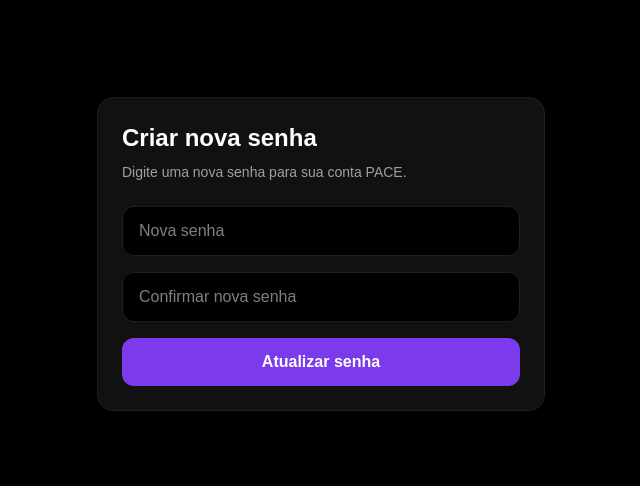
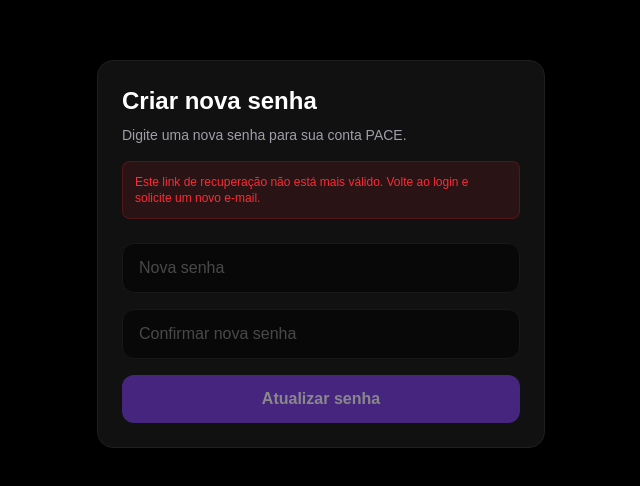
Before and after one commit to Ruxnfaria/pace-app, a Next.js app: page /update-password in a window 1280 px wide. Shown: the part 146-632 px from the top of the page, without its empty margins (319-959 px from the left). Built offline with nearby package versions, Linux system fonts and the light colour scheme; no server answers.

Commit message:
Corrige fluxo de recuperacao de senha

```diff
--- a/src/app/update-password/page.tsx
+++ b/src/app/update-password/page.tsx
@@ -1,6 +1,6 @@
 "use client";
 
-import { useState } from "react";
+import { useEffect, useState } from "react";
 import { createClient } from "@/lib/supabase/client";
 import { useRouter } from "next/navigation";
 
@@ -11,12 +11,60 @@ export default function UpdatePasswordPage() {
   const [password, setPassword] = useState("");
   const [confirmPassword, setConfirmPassword] = useState("");
   const [loading, setLoading] = useState(false);
+  const [checkingSession, setCheckingSession] = useState(true);
+  const [recoveryReady, setRecoveryReady] = useState(false);
   const [error, setError] = useState("");
+
+  useEffect(() => {
+    let mounted = true;
+
+    async function checkRecoverySession() {
+      const {
+        data: { session },
+      } = await supabase.auth.getSession();
+
+      if (mounted && session) {
+        setRecoveryReady(true);
+      }
+
+      setCheckingSession(false);
+    }
+
+    checkRecoverySession();
+
+    const {
+      data: { subscription },
+    } = supabase.auth.onAuthStateChange((event, session) => {
+      if (!mounted) return;
+
+      if (event === "PASSWORD_RECOVERY" && session) {
+        setRecoveryReady(true);
+        setCheckingSession(false);
+        setError("");
+      }
+
+      if (event === "SIGNED_IN" && session) {
+        setRecoveryReady(true);
+        setCheckingSession(false);
+      }
+    });
+
+    return () => {
+      mounted = false;
+      subscription.unsubscribe();
+    };
+  }, [supabase]);
 
   async function handleUpdatePassword(e: React.FormEvent) {
     e.preventDefault();
+    setError("");
 
-    setError("");
+    if (!recoveryReady) {
+      setError(
+        "O link de recuperação não criou uma sessão válida. Solicite um novo link."
+      );
+      return;
+    }
 
     if (password.length < 6) {
       setError("A senha precisa ter pelo menos 6 caracteres.");
@@ -30,19 +78,31 @@ export default function UpdatePasswordPage() {
 
     setLoading(true);
 
-    const { error } = await supabase.auth.updateUser({
+    const { error: updateError } = await supabase.auth.updateUser({
       password,
     });
 
-    if (error) {
-      console.error("[PACE] Erro ao redefinir senha:", error);
-      setError("Não foi possível redefinir sua senha.");
+    if (updateError) {
+      console.error("[PACE] Erro ao redefinir senha:", updateError);
+      setError(updateError.message || "Não foi possível redefinir sua senha.");
       setLoading(false);
       return;
     }
 
+    await supabase.auth.signOut();
+
     router.push("/login");
     router.refresh();
+  }
+
+  if (checkingSession) {
+    return (
+      <div className="min-h-screen flex items-center justify-center bg-black px-4">
+        <div className="text-sm text-zinc-400">
+          Validando link de recuperação...
+        </div>
+      </div>
+    );
   }
 
   return (
@@ -56,23 +116,32 @@ export default function UpdatePasswordPage() {
           Digite uma nova senha para sua conta PACE.
         </p>
 
+        {!recoveryReady && (
+          <p className="mt-4 text-xs text-red-500 bg-red-500/10 border border-red-500/20 rounded-lg p-3">
+            Este link de recuperação não está mais válido. Volte ao login e
+            solicite um novo e-mail.
+          </p>
+        )}
+
         <form onSubmit={handleUpdatePassword} className="mt-6 space-y-4">
           <input
             type="password"
             required
+            disabled={!recoveryReady}
             value={password}
             onChange={(e) => setPassword(e.target.value)}
             placeholder="Nova senha"
-            className="w-full px-4 py-3 rounded-xl bg-black border border-[#1f1f1f] text-white focus:outline-none focus:border-[#7c3aed]"
+            className="w-full px-4 py-3 rounded-xl bg-black border border-[#1f1f1f] text-white focus:outline-none focus:border-[#7c3aed] disabled:opacity-50"
           />
 
           <input
             type="password"
             required
+            disabled={!recoveryReady}
             value={confirmPassword}
             onChange={(e) => setConfirmPassword(e.target.value)}
             placeholder="Confirmar nova senha"
-            className="w-full px-4 py-3 rounded-xl bg-black border border-[#1f1f1f] text-white focus:outline-none focus:border-[#7c3aed]"
+            className="w-full px-4 py-3 rounded-xl bg-black border border-[#1f1f1f] text-white focus:outline-none focus:border-[#7c3aed] disabled:opacity-50"
           />
 
           {error && (
@@ -83,7 +152,7 @@ export default function UpdatePasswordPage() {
 
           <button
             type="submit"
-            disabled={loading}
+            disabled={loading || !recoveryReady}
             className="w-full py-3 rounded-xl bg-[#7c3aed] text-white font-black hover:bg-[#6d28d9] disabled:opacity-50"
           >
             {loading ? "Salvando..." : "Atualizar senha"}
```
